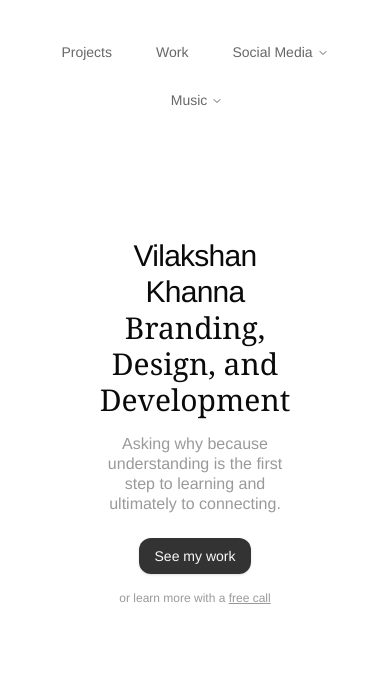
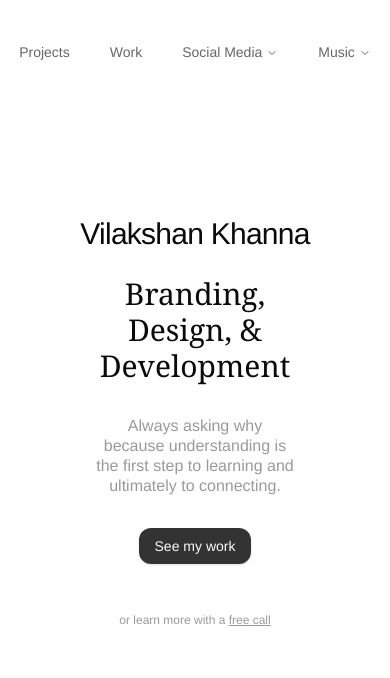
Before and after one commit to Vilakshankh/vilakshankhanna, a Next.js app: page / in a window 390 px wide. Shown: the top 678 px of the page. Built offline with nearby package versions, Linux system fonts and the light colour scheme.

Commit message:
Update hero section: remove favicon dot, improve mobile spacing, change work section name font, update text content

```diff
--- a/app/layout.tsx
+++ b/app/layout.tsx
@@ -2,7 +2,7 @@ import type { Metadata } from "next";
 import "./globals.css";
 
 export const metadata: Metadata = {
-  title: "Personal Website",
+  title: "Vilakshan Khanna",
   description: "Personal website built with Next.js",
 };
 
--- a/app/page.tsx
+++ b/app/page.tsx
@@ -89,15 +89,15 @@ export default function Home() {
         <div className="absolute top-8 left-0 right-0 z-20 flex justify-center">
           <HeroNavigation onProjectsClick={scrollToProjects} onWorkClick={scrollToWork} />
         </div>
-        <div className="z-10 max-w-5xl w-full items-center justify-between font-helvetica text-sm">
-          <h1 className="text-3xl  text-center tracking-tight">
+        <div className="z-10 max-w-5xl w-full flex flex-col items-center font-helvetica text-sm">
+          <h1 className="text-3xl text-center tracking-tight mb-6 md:mb-2 whitespace-nowrap">
             Vilakshan Khanna
           </h1>
-          <h1 className="text-3xl text-center mb-4 tracking-normal text-center font-serif"> Branding, Design, and Development</h1>
-          <p className="text-black/40 text-center text-base/5 max-w-xs sm:max-w-sm md:max-w-md lg:max-w-lg mx-auto mb-6">
-          Asking why because understanding is the first step to learning and ultimately to connecting.
+          <h1 className="text-3xl text-center mb-8 md:mb-4 tracking-normal font-serif">Branding, Design, & Development</h1>
+          <p className="text-black/40 text-center text-base/5 max-w-sm sm:max-w-sm md:max-w-md lg:max-w-lg mx-auto mb-8 md:mb-6">
+          Always asking why because understanding is the first step to learning and ultimately to connecting.
           </p>
-          <div className="flex justify-center">
+          <div className="flex justify-center mb-6 md:mb-0">
             <Button
               onClick={scrollToProjects}
               className="rounded-xl font-helvetica font-medium bg-black/80"
@@ -105,7 +105,7 @@ export default function Home() {
               See my work
             </Button>
           </div>
-          <p className="text-center text-xs text-black/40 mt-4">
+          <p className="text-center text-xs text-black/40 mt-6 md:mt-4">
             or learn more with a{" "}
             <Link href="https://cal.com/vilakshankh" target="_blank" rel="noopener noreferrer" className="underline hover:text-black/50 transition-colors">
               free call
@@ -156,8 +156,8 @@ export default function Home() {
             <div className="max-w-3xl mx-auto text-white font-helvetica">
               {/* Header */}
               <div className="mb-12">
-                <h1 className="text-3xl md:text-4xl font-bold mb-2">Vilakshan Khanna</h1>
-                <p className="text-lg text-white/80 mb-4">Startup | Product & Experience Designer | Creative Strategist</p>
+                <h1 className="text-3xl md:text-4xl font-bold mb-2 font-instrument-serif">Vilakshan Khanna</h1>
+                <p className="text-base text-white/80 mb-4">Startup | Product & Experience Designer | Creative Strategist</p>
                 <p className="text-sm text-white/60 mb-2">📍Montréal, QC (open to relocation) | 📩vilakshank20@gmail.com | <Link href="#" className="underline hover:text-white/80">Vilakshan&apos;s Linktree</Link></p>
                 <p className="text-sm text-white/70 mt-4">Five years in high-intensity startup environments have shaped Vilakshan into a builder who thrives on autonomy, solves complex problems with clarity, moves quickly without sacrificing quality, and adapts instantly as requirements evolve.</p>
               </div>
--- a/components/hero-navigation.tsx
+++ b/components/hero-navigation.tsx
@@ -23,7 +23,7 @@ export function HeroNavigation({ onProjectsClick, onWorkClick }: HeroNavigationP
 
   return (
     <NavigationMenu viewport={false}>
-      <NavigationMenuList className="flex-wrap gap-2">
+      <NavigationMenuList className="flex-wrap gap-1 md:gap-2">
         <NavigationMenuItem>
           <button
             onClick={onProjectsClick}
```
